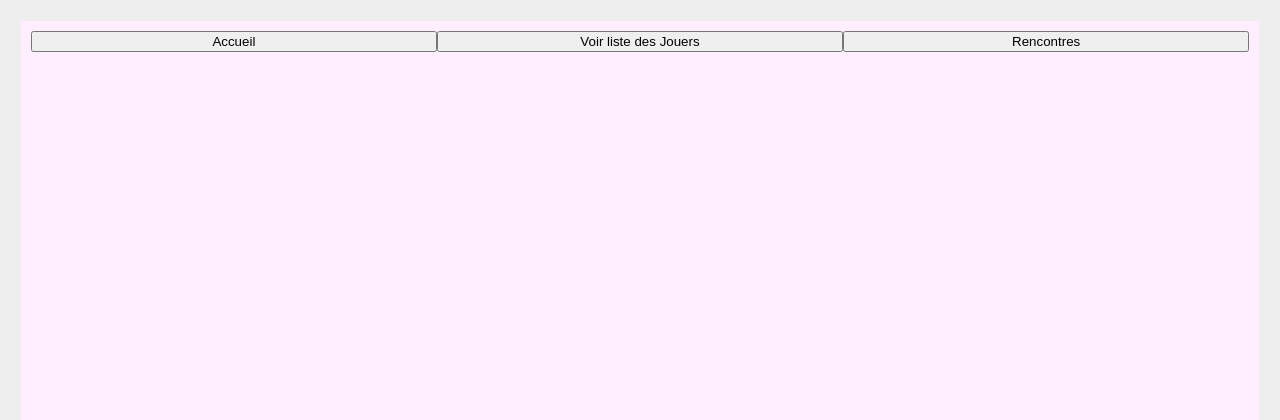
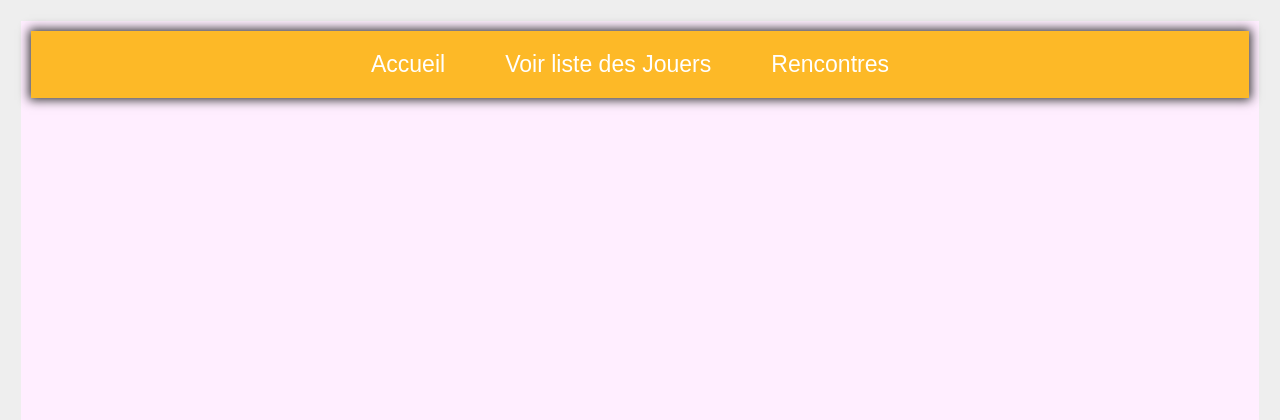
Before and after one commit to shiroling/basketList, a PHP site: page /pagesPhp/acceuil.php in a window 1280 px wide. Shown: the top 420 px of the page. Run offline with PHP 8.4, Linux system fonts and the light colour scheme; the visitor is signed in with stand-in values (Sample User, id 1).

Commit message:
oue chat gpt

```diff
--- a/css/Style.css
+++ b/css/Style.css
@@ -81,14 +81,6 @@ main {
     height: 100%;
 }
 
-nav {
-    display: flex;
-    justify-content: center;
-    padding-bottom: 15px;
-}
-nav a{
-    width: 100%;
-}
 
 nav a input{
     width: 100%;
@@ -98,3 +90,41 @@ fieldset{
     border-radius: 15px;
     background-color: white;
 }
+
+header {
+    background-color: #fdb927; /* Couleur similaire à celle utilisée dans les ballons de basket-ball */
+    display: flex;
+    align-items: center;
+
+    justify-content: center;
+    padding: 10px 20px;
+    box-shadow: 0px 0px 10px 2px #333; /* pour donner un effet de 3D */
+}
+
+nav {
+    display: flex;
+}
+
+nav a {
+    text-decoration: none;
+    color: white;
+    margin-right: 20px;
+    font-family: 'Arial', sans-serif;
+    font-size: 1.2em;
+}
+
+input[type="button"] {
+    background-color: #fdb927;
+    color: white;
+    border: none;
+    padding: 10px 20px;
+    cursor: pointer;
+    font-family: 'Arial', sans-serif;
+    font-size: 1.2em;
+    transition: all 0.3s ease-in-out; /* pour donner un effet de transition */
+}
+
+input[type="button"]:hover {
+    background-color: #333;
+    color: #fdb927;
+}
```
